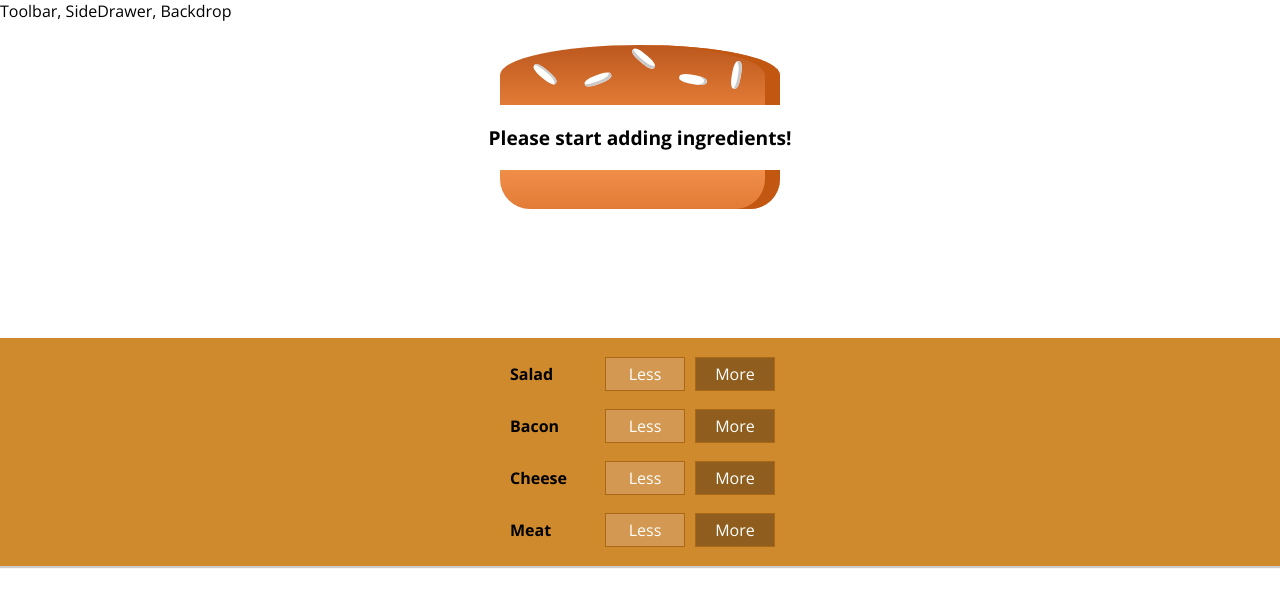
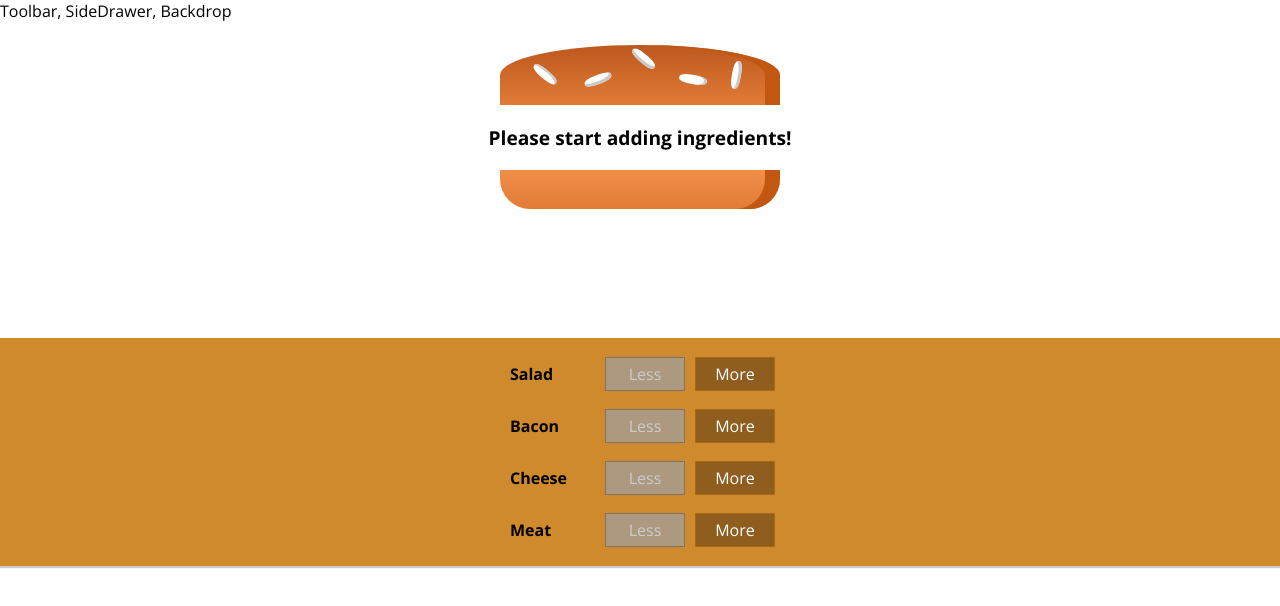
Before and after one commit to Kllicks/bbuilder, a React (Create React App) app: page / in a window 1280 px wide. Shown: the top 606 px of the page. Built offline with nearby package versions, Linux system fonts and the light colour scheme.

Commit message:
creates add and remove ingredients buttons and disables remove when zero

```diff
--- a/src/components/Burger/BuildControls/BuildControl/BuildControl.js
+++ b/src/components/Burger/BuildControls/BuildControl/BuildControl.js
@@ -5,8 +5,13 @@
 const buildControl = (props) => (
     <div className={classes.BuildControl}>
         <div className={classes.Label}>{props.label}</div>
-        <button className={classes.Less}>Less</button>
-        <button className={classes.More} onClick={props.added}>More</button>
+        <button
+            className={classes.Less}
+            onClick={props.removed}
+            disabled={props.disabled}>Less</button>
+        <button
+            className={classes.More}
+            onClick={props.added}>More</button>
     </div>
 );
 
--- a/src/components/Burger/BuildControls/BuildControls.js
+++ b/src/components/Burger/BuildControls/BuildControls.js
@@ -7,7 +7,7 @@
     { label: 'Salad', type: 'salad'},
     { label: 'Bacon', type: 'bacon'},
     { label: 'Cheese', type: 'cheese'},
-    { label: 'Meat', type: 'salad'},
+    { label: 'Meat', type: 'meat'},
 ];
 
 const buildControls = (props) => (
@@ -17,6 +17,8 @@
                 key={ctrl.label}
                 label={ctrl.label}
                 added={() => props.ingredientAdded(ctrl.type)}
+                removed={() => props.ingredientRemoved(ctrl.type)}
+                disabled={props.disabled[ctrl.type]}
             />
         ))}
     </div>
--- a/src/containers/BurgerBuilder/BurgerBuilder.js
+++ b/src/containers/BurgerBuilder/BurgerBuilder.js
@@ -41,16 +41,37 @@
     }
 
     removeIngredientHandler = (type) => {
+        const oldCount = this.state.ingredients[type];
+        if (oldCount <= 0) {
+            return;
+        }
+        const updatedCounted = oldCount - 1;
+        const updatedIngredients = {
+            ...this.state.ingredients
+        };
+        updatedIngredients[type] = updatedCounted;
+        const priceDeduction = INGREDIENT_PRICES[type];
+        const oldPrice = this.state.totalPrice;
+        const newPrice = oldPrice - priceDeduction;
+        this.setState({totalPrice: newPrice, ingredients: updatedIngredients});
 
     }
 
 
     render() {
+        const disabledInfo = {
+            ...this.state.ingredients
+        };
+        for (let key in disabledInfo) {
+            disabledInfo[key] = disabledInfo[key] <= 0
+        }
         return (
             <Aux>
                 <Burger ingredients={this.state.ingredients}/>
                 <BuildControls
-                    ingredientAdded={this.addIngredientHandler}/>
+                    ingredientAdded={this.addIngredientHandler}
+                    ingredientRemoved={this.removeIngredientHandler}
+                    disabled={disabledInfo}/>
             </Aux>
         );
     }
```
